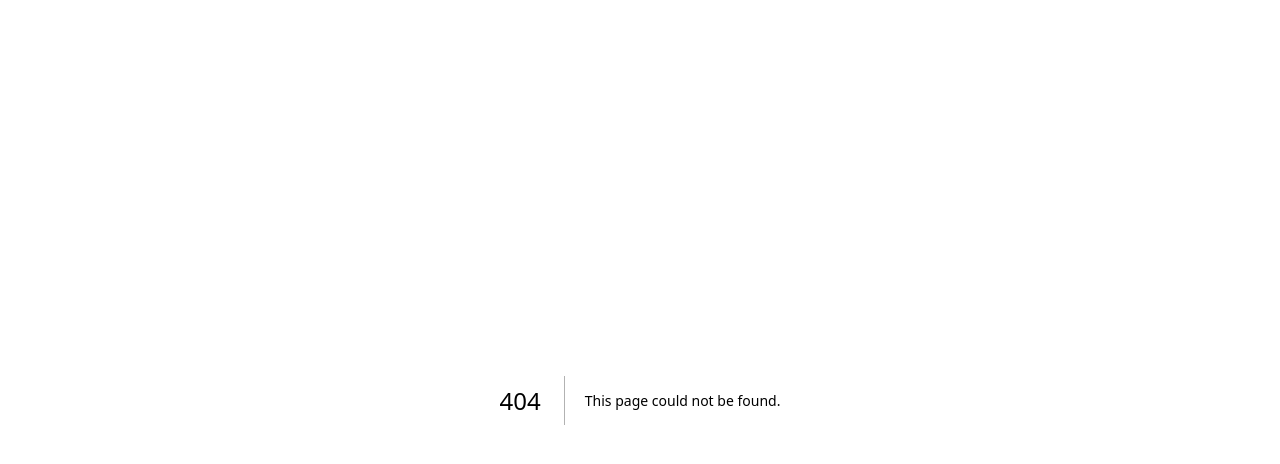
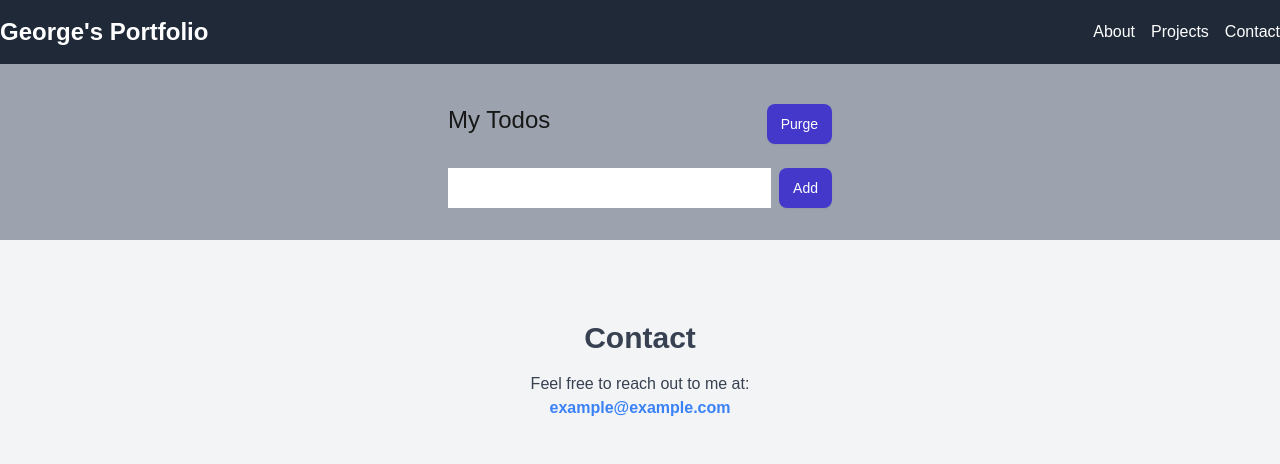
Before and after one commit to geogeo-33/my-portfolio, a Next.js app: page /myTodoApp in a window 1280 px wide. Before the commit this address had no page. Shown: the top 464 px of the page. Built offline with nearby package versions, Linux system fonts and the light colour scheme.

Commit message:
MyTodos追加＆ページ遷移整備

```diff
--- a/app/components/About.tsx
+++ b/app/components/About.tsx
@@ -2,7 +2,7 @@ const About = () => {
   return (
     <section id="about" className="bg-gray-100 py-20">
       <div className="container mx-auto text-center">
-        <h2 className="text-3xl font-bold mb-4">About Me</h2>
+        <h2 className="text-3xl text-gray-700 font-bold mb-4">About Me</h2>
         <p className="text-gray-700">
           Hello! I&apos;m a web developer with a passion for creating beautiful and functional websites.
         </p>
--- a/app/components/Contact.tsx
+++ b/app/components/Contact.tsx
@@ -2,7 +2,7 @@ const Contact = () => {
   return (
     <section id="contact" className="bg-gray-100 py-20">
       <div className="container mx-auto text-center">
-        <h2 className="text-3xl font-bold mb-4">Contact</h2>
+        <h2 className="text-3xl text-gray-700 font-bold mb-4">Contact</h2>
         <p className="text-gray-700">Feel free to reach out to me at:</p>
         <p className="text-blue-500 font-bold">example@example.com</p>
       </div>
--- a/app/components/Navbar.tsx
+++ b/app/components/Navbar.tsx
@@ -4,13 +4,13 @@ const Navbar = () => {
   return (
     <nav className="bg-gray-800 text-white py-4">
       <div className="container mx-auto flex justify-between items-center">
-        <h1 className="text-2xl font-bold">My Portfolio</h1>
+        <Link href="/" className="text-2xl font-bold">George's Portfolio</Link>
         <ul className="flex space-x-4">
           <li>
-            <Link href="#about" className="hover:text-gray-300">About</Link>
+            <Link href="/#about" className="hover:text-gray-300">About</Link>
           </li>
           <li>
-            <Link href="#projects" className="hover:text-gray-300">Projects</Link>
+            <Link href="/#projects" className="hover:text-gray-300">Projects</Link>
           </li>
           <li>
             <Link href="#contact" className="hover:text-gray-300">Contact</Link>
--- a/app/components/Projects.tsx
+++ b/app/components/Projects.tsx
@@ -1,20 +1,24 @@
+import Link from "next/link";
+
 const Projects = () => {
   return (
     <section id="projects" className="bg-white py-20">
       <div className="container mx-auto text-center">
-        <h2 className="text-3xl font-bold mb-4">Projects</h2>
+        <h2 className="text-3xl text-gray-600 font-bold mb-4">Works</h2>
         <div className="grid grid-cols-1 md:grid-cols-2 lg:grid-cols-3 gap-4">
           <div className="p-4 border rounded-lg shadow-lg">
-            <h3 className="text-xl font-bold">Project 1</h3>
-            <p className="text-gray-600">A description of Project 1.</p>
+            <Link href="/myTodoApp">
+            <h3 className="text-xl text-gray-600 font-bold">Work 1</h3>
+            <p className="text-gray-600">Todo Application</p>
+            </Link>
           </div>
           <div className="p-4 border rounded-lg shadow-lg">
-            <h3 className="text-xl font-bold">Project 2</h3>
-            <p className="text-gray-600">A description of Project 2.</p>
+            <h3 className="text-xl text-gray-600 font-bold">Work 2</h3>
+            <p className="text-gray-600">Coming soon...</p>
           </div>
           <div className="p-4 border rounded-lg shadow-lg">
-            <h3 className="text-xl font-bold">Project 3</h3>
-            <p className="text-gray-600">A description of Project 3.</p>
+            <h3 className="text-xl text-gray-600 font-bold">Work 3</h3>
+            <p className="text-gray-600">Coming soon...</p>
           </div>
         </div>
       </div>
--- /dev/null
+++ b/app/myTodoApp/components/App.tsx
@@ -0,0 +1,152 @@
+'use client';
+import React from 'react';
+
+const Todo = (props: any) => {
+
+  const handleCheck = () => {
+    props.onChangeClick(props.todo.id);
+  };
+
+  const handleDelete = () => {
+    props.onDeleteClick(props.todo.id);
+  };
+
+  return (
+    <li className="flex justify-between items-start mt-4">
+        <label className='mr-2'>
+          <input
+            type="checkbox"
+            onChange={handleCheck}
+            checked={props.todo.complete}
+            className='mr-2 peer'
+          />
+            <span className='peer-checked:line-through'>
+              {props.todo.title}
+            </span>
+        </label>
+        <button onClick={handleDelete} className="rounded-lg bg-indigo-700 px-3.5 py-2.5 text-sm text-white shadow-sm hover:bg-indigo-500 focus-visible:outline focus-visible:outline-2 focus-visible:outline-offset-2 focus-visible:outline-indigo-600">Del</button>
+      </li>
+  );
+};
+
+const AddForm = (props: any) => {
+  const [title, setTitle] = React.useState('');
+  const inputRef = React.useRef(null);
+
+  const handleTextChange = (e: any) => {
+    setTitle(e.currentTarget.value);
+  };
+
+  const handleSubmit = (e: any) => {
+    e.preventDefault();
+    props.onSubmit(title);
+    setTitle('');
+  };
+
+  return (
+    <form onSubmit={handleSubmit} className='flex gap-2 mt-4'>
+      <input
+        type="text"
+        value={title}
+        onChange={handleTextChange}
+        ref={inputRef}
+        className='flex-1 p-1 text-gray-700'
+      />
+        <button className="rounded-lg bg-indigo-700 px-3.5 py-2.5 text-sm text-white shadow-sm hover:bg-indigo-500 focus-visible:outline focus-visible:outline-2 focus-visible:outline-offset-2 focus-visible:outline-indigo-600">Add</button>
+    </form>
+  );
+};
+
+const App = () => {
+  const [todos, setTodos] = React.useState([]);
+
+  // React.useEffect(() => {
+  //   let savedTodos: any;
+  //   if (localStorage.getItem('todos') === null) {
+  //     savedTodos = [];
+  //   } else {
+  //     savedTodos = JSON.parse(localStorage.getItem('todos'));
+  //   }
+  //   setTodos(savedTodos);
+  // });
+
+  const updateTodos = (newTodos: any) => {
+    setTodos(newTodos);
+    localStorage.setItem('todos', JSON.stringify(newTodos));
+  };
+
+    const handlePurgeClick = () => {
+      if (!confirm('Sure?')) {
+      return;
+    }
+      const newTodos = todos.filter((todo: any) => {
+        return todo.complete === false;
+      });
+      updateTodos(newTodos);
+    }
+
+    const handleAddFormSubmit = (title: any) => {
+      const newTodos: any = [...todos];
+      newTodos.push({
+        id: Date.now(),
+        title: title,
+        complete: false,
+      });
+      updateTodos(newTodos);
+    };
+
+  const handleTodoCheckboxChange = (id: any) => {
+    const newTodos = todos.map((todo: any) => {
+      return {
+        id: todo.id,
+        title: todo.title,
+        complete: todo.id === id ? !todo.complete : todo.complete,
+      };
+    })
+    updateTodos(newTodos);
+  };
+
+  const handleTodoDeleteClick = (id: any) => {
+    if (!confirm('Sure?')) {
+      return;
+    }
+    const newTodos = todos.filter((todo: any) => {
+      return todo.id !== id;
+    });
+    updateTodos(newTodos);
+  };
+
+  const todoItems = todos.map((todo: any) => {
+    return (
+      <Todo
+      key={todo.id}
+      todo={todo}
+      onDeleteClick={handleTodoDeleteClick}
+      onChangeClick={handleTodoCheckboxChange}
+      />
+    );
+  });
+
+  return (
+  <div className="w-96 my-4 mx-auto">
+    <h1 className="text-2xl border-b-1 border-solid border-gray-400 flex justify-between items-start pt-2 pb-2">
+      My Todos
+      {/* <button type="button" onClick={handlePurgeClick}>Purge</button> */}
+      <a
+                onClick={handlePurgeClick}
+                className="rounded-lg bg-indigo-700 px-3.5 py-2.5 text-sm text-white shadow-sm hover:bg-indigo-500 focus-visible:outline focus-visible:outline-2 focus-visible:outline-offset-2 focus-visible:outline-indigo-600"
+              >Purge</a>
+
+    </h1>
+    <ul className="m-0 p-0 list-none">
+      {todoItems}
+    </ul>
+    <AddForm
+    onSubmit={handleAddFormSubmit}
+    />
+
+  </div>
+  )
+};
+
+export default App;
--- /dev/null
+++ b/app/myTodoApp/page.tsx
@@ -0,0 +1,23 @@
+import Navbar from '../components/Navbar';
+import About from '../components/About';
+import Projects from '../components/Projects';
+import Contact from '../components/Contact';
+import App from './components/App';
+
+
+
+
+
+export default function Home() {
+  return (
+    <div>
+      <Navbar />
+      <main>
+        <div className="py-4 bg-gray-400">
+        <App />
+        </div>
+        <Contact />
+      </main>
+    </div>
+  );
+}
--- a/tailwind.config.ts
+++ b/tailwind.config.ts
@@ -5,6 +5,7 @@ export default {
     "./pages/**/*.{js,ts,jsx,tsx,mdx}",
     "./components/**/*.{js,ts,jsx,tsx,mdx}",
     "./app/**/*.{js,ts,jsx,tsx,mdx}",
+    "./app/**/**/*.{js,ts,jsx,tsx,mdx}",
   ],
   theme: {
     extend: {
```
